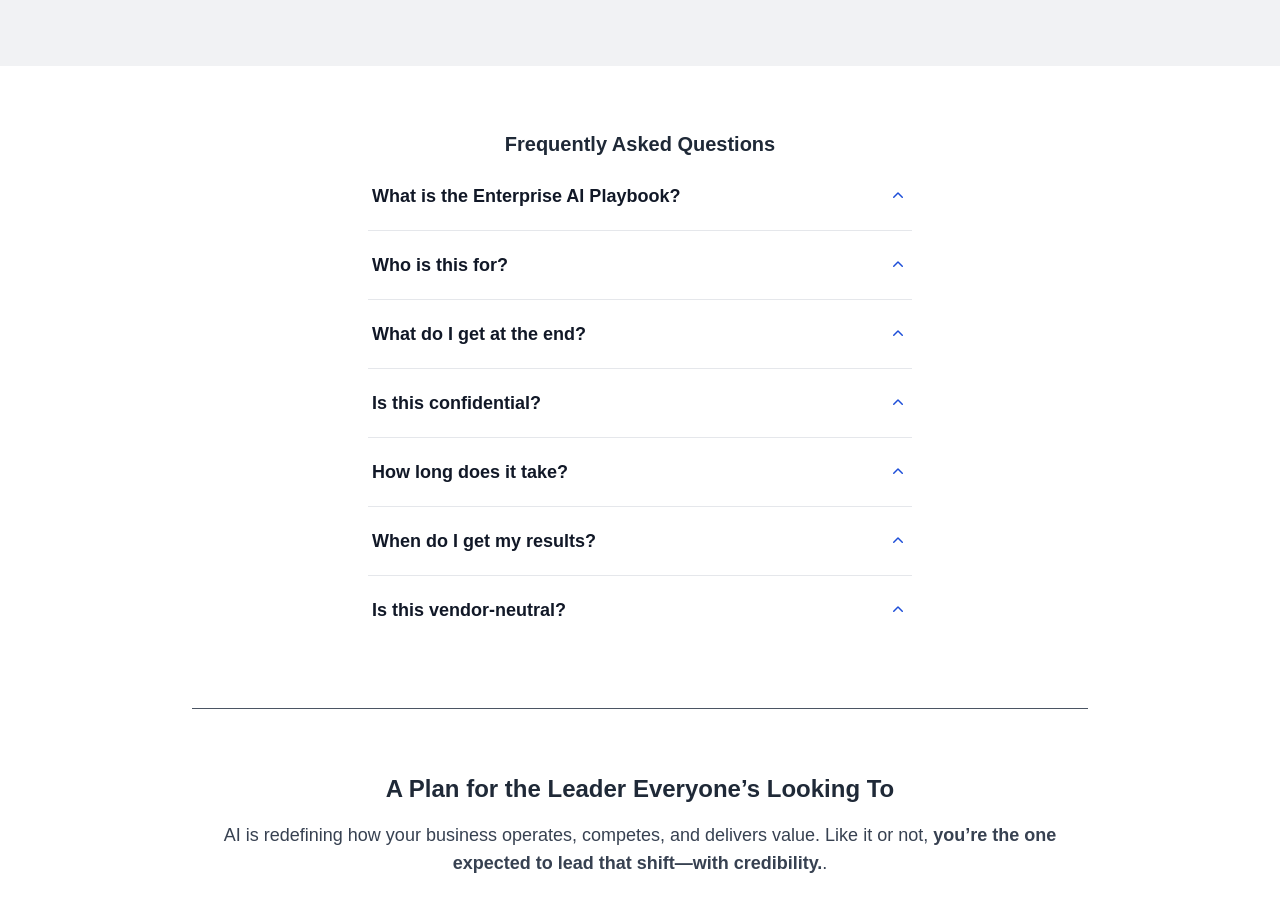
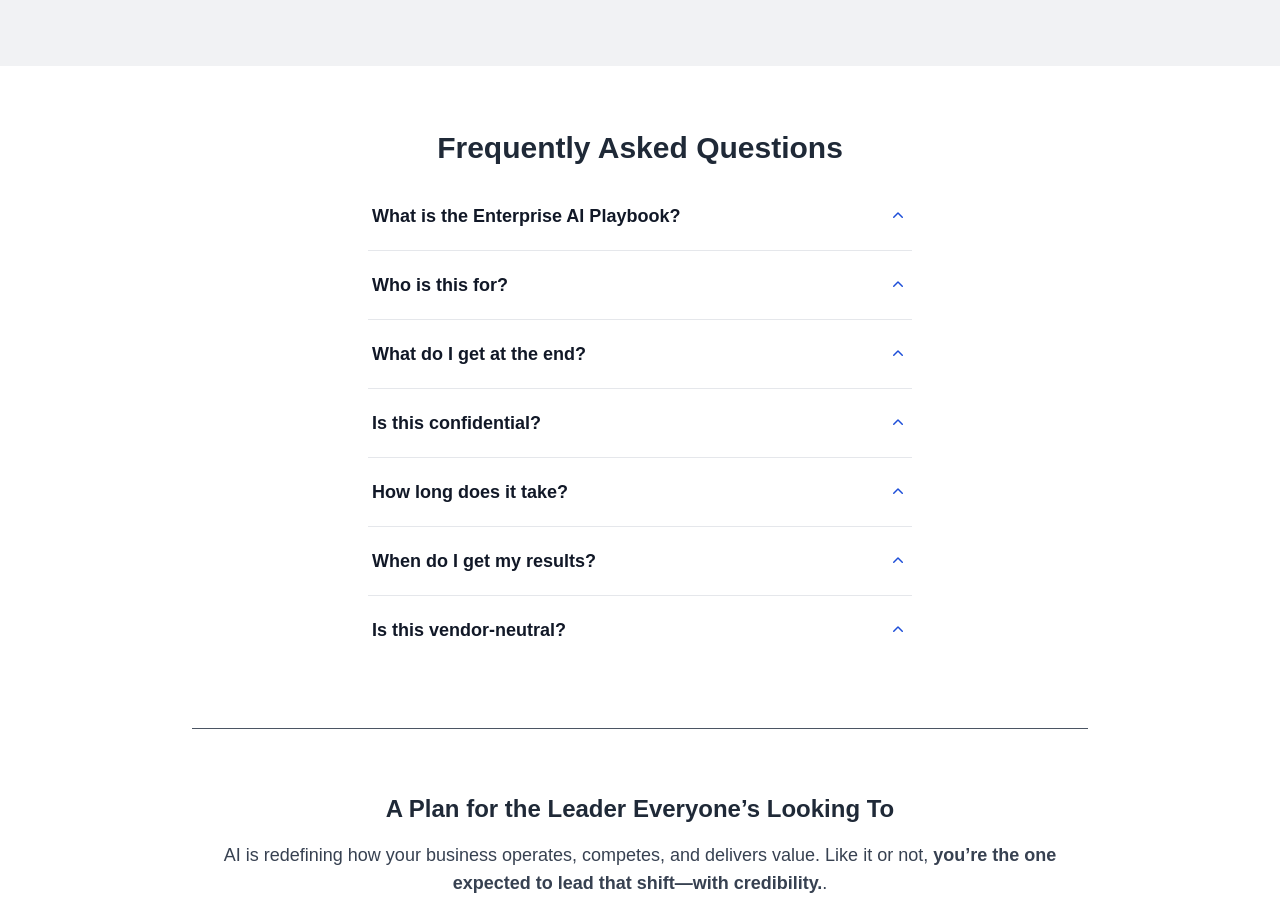
Before and after one commit to toviuncorksolutions/uncorksolutions-site, a Next.js app: page /enterprise-ai-playbook in a window 1280 px wide. Shown: the part 5146-6044 px from the top of the page. Built offline with nearby package versions, Linux system fonts and the light colour scheme; no server answers; a web font is replaced by a local one.

Commit message:
Update EnterpriseAIPlaybookFaq.js

```diff
--- a/components/EnterpriseAIPlaybookFaq.js
+++ b/components/EnterpriseAIPlaybookFaq.js
@@ -44,7 +44,7 @@ export default function EnterpriseAIPlaybookFaq() {
       aria-labelledby="faq-title"
       className="bg-white w-full max-w-2xl mx-auto py-16 md:px-16 px-4"
     >
-      <h2 id="faq-title" className="text-lg md:text-xl font-bold mb-1 text-center">
+      <h2 id="faq-title" className="text-2xl md:text-3xl font-bold mb-4 text-center">
         Frequently Asked Questions
       </h2>
       <div className="space-y-0 divide-y divide-gray-200">
```
